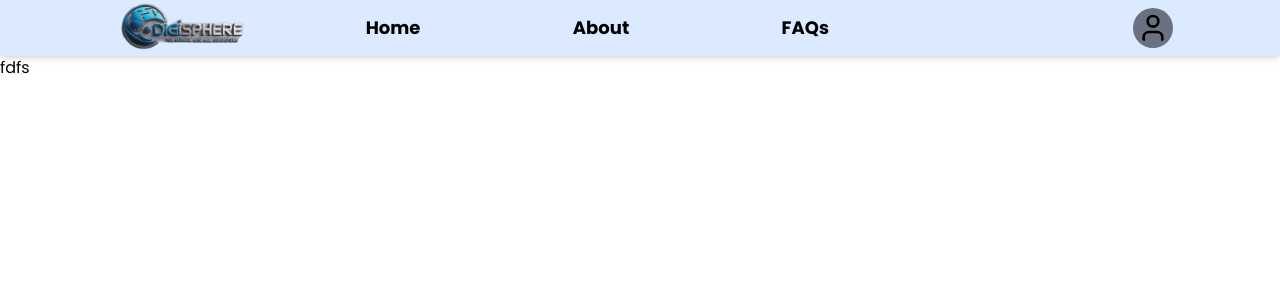
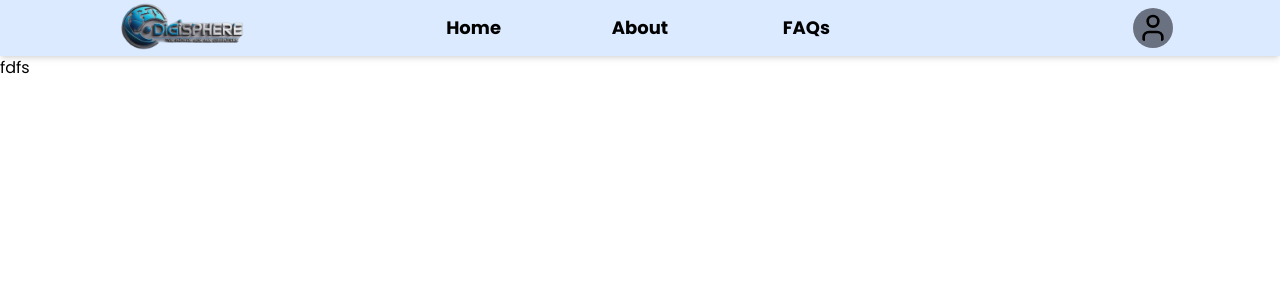
Before and after one commit to rabbihossainlhp/React-application, a React (Vite) app: page / in a window 1280 px wide. Shown: the top 300 px of the page. Built offline with nearby package versions, Linux system fonts and the light colour scheme.

Commit message:
edit navigation baar

```diff
--- a/src/Components/Navbar.jsx
+++ b/src/Components/Navbar.jsx
@@ -4,14 +4,19 @@ import {User ,  AlignRight} from "lucide-react"
 
 const Navbar = () => {
     const [isOpen, setIsOpen] = useState(false);
+    const[isNavOpen,setIsNavOpen] = useState(false);
 
     const handleUserIcon=()=>{
         setIsOpen(!isOpen);
     };
 
+    const handleNavResponsive = ()=>{
+        setIsNavOpen(!isNavOpen);
+    }
+
     return (
-        <header className='navbar bg-blue-100 py-3 flex justify-center items-center shadow-md h-14'>
-            <ul className='w-full flex justify-evenly items-center px-4 '>
+        <header className='navbar  bg-blue-100 py-3 flex justify-center items-center shadow-md h-14'>
+            <ul className='w-full md:overflow-hidden md:h-full flex justify-evenly items-center px-4 '>
                 <div className='flex absolute left-1/12'>
                     <li className=''>
                         <Link to="/" >
@@ -22,14 +27,24 @@ const Navbar = () => {
                         </Link>
                     </li>
                 </div>
-                <div className='flex justify-evenly w-3/5 align-center absolute  left-2/12 mx-auto font-bold text-lg '>
-                    <li>
+                <div className={`absolute  md:-translate-x-0 top-14 md:left-0 bg-blue-200 w-full
+                        font-bold text-lg md:flex flex-col  md:flex-row justify-evenly md:items-center md:w-2/5 transition-all duration-500
+                        md:relative md:top-0  md:bg-transparent   ${isNavOpen?"translate-x-0 ":" -translate-x-full"}`}>
+
+                    <li className='hover:bg-amber-200 h-10 w-full
+                        flex justify-center cursor-pointer items-center transition-duration:2ms
+                    '>
                         <Link to="/">Home</Link>
                     </li>
-                    <li>
+                    <li className='hover:bg-amber-200 h-10 w-full
+                        flex justify-center cursor-pointer items-center transition-duration:2ms
+                    ' >
                         <Link to="/about">About</Link>
                     </li>
-                    <li>
+                    <li className='hover:bg-amber-200 h-10 w-full
+                        flex justify-center cursor-pointer items-center
+                        duration-300 ease-in-out
+                    ' >
                         <Link to="/faqs" >FAQs</Link>
                     </li>
                 </div>
@@ -51,7 +66,9 @@ const Navbar = () => {
                         className=' bg-gray-500  order-2 text-black rounded-full cursor-pointer w-10 h-10 p-1  '
                         onClick={handleUserIcon}/>
                     <AlignRight size={28}
-                        className=' bg-gray-500 order-1 text-black rounded-full cursor-pointer w-10 h-10 p-1 md:hidden' />
+                        className=' bg-gray-500 order-1 text-black rounded-full cursor-pointer w-10 h-10 p-1 md:hidden'
+                        onClick={handleNavResponsive}/>
+
                 </div>
 
             </ul>
```
